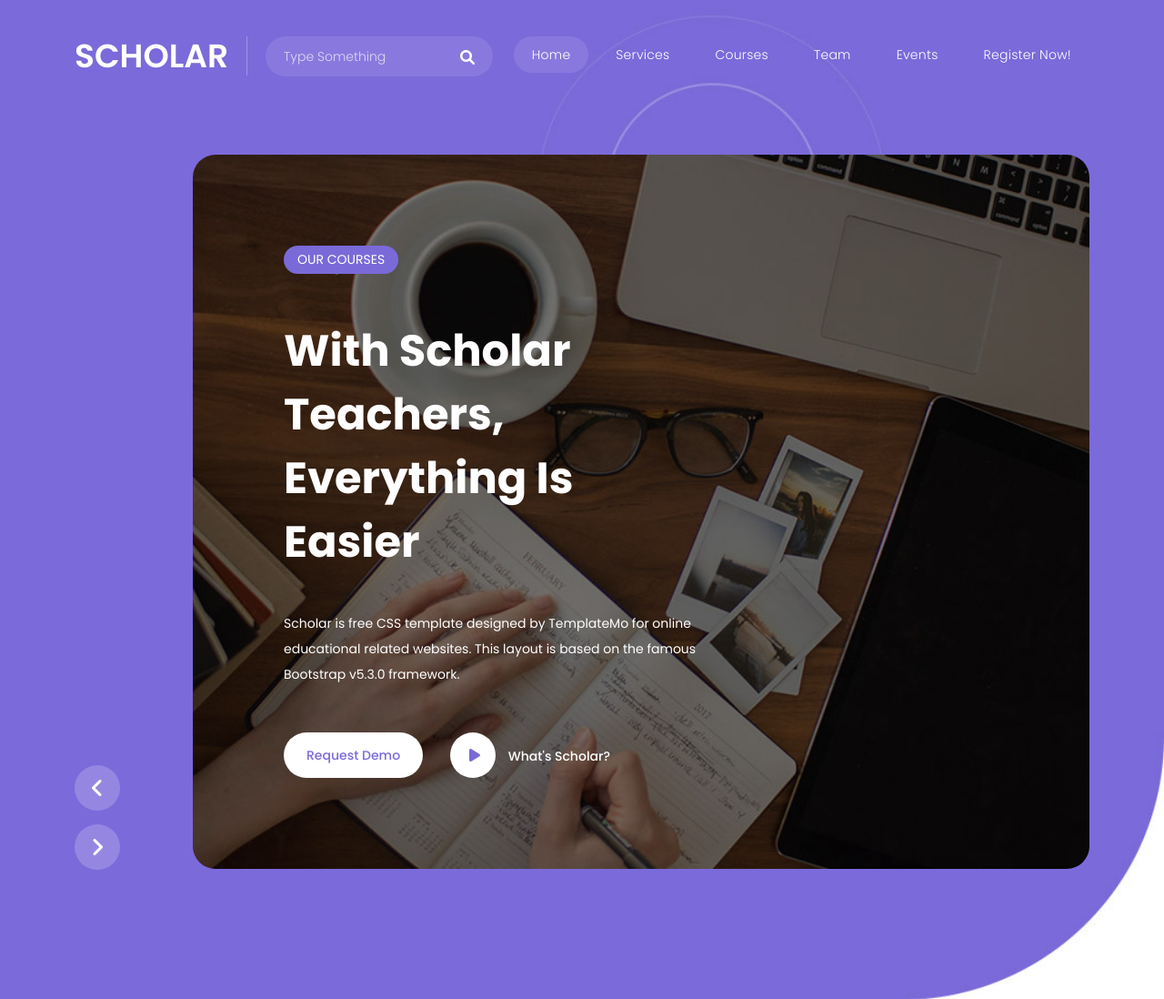
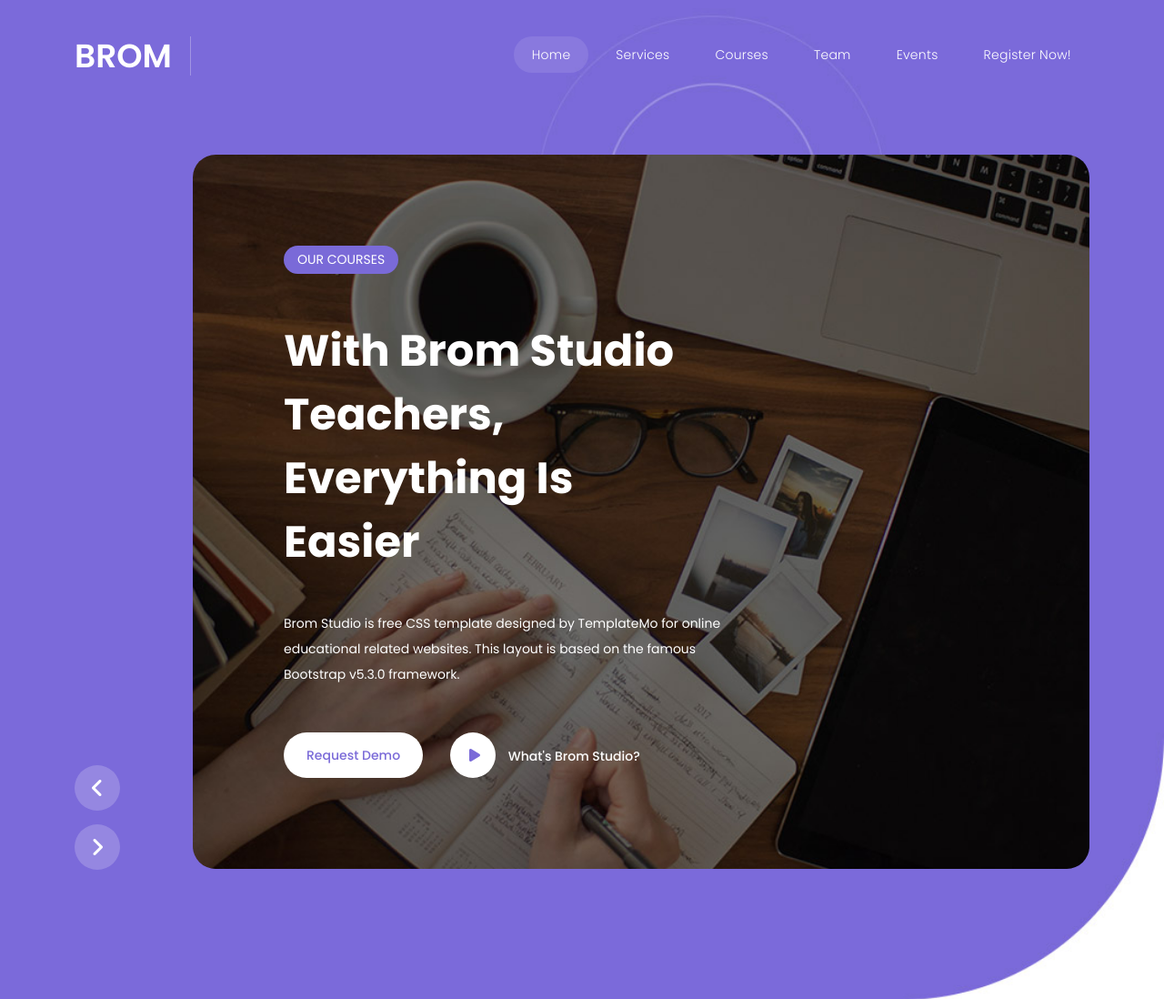
Before and after one commit to bromstudio/bromstudio.github.io, a plain HTML site: page index.html in a window 1280 px wide. Shown: the top 1098 px of the page at 91% size. Drawn offline with nearby package versions, Linux system fonts and the light colour scheme.

Commit message:
update: brand

```diff
--- a/assets/css/templatemo-scholar.css
+++ b/assets/css/templatemo-scholar.css
@@ -1,8 +1,8 @@
 /*
 
-TemplateMo 586 Scholar
-
-https://templatemo.com/tm-586-scholar
+TemplateMo 586 Brom Studio
+
+https://templatemo.com/tm-586-Brom Studio
 
 */
 
--- a/index.html
+++ b/index.html
@@ -7,7 +7,7 @@
     <meta name="viewport" content="width=device-width, initial-scale=1, shrink-to-fit=no">
     <link href="https://fonts.googleapis.com/css2?family=Poppins:wght@100;200;300;400;500;600;700;800;900&display=swap" rel="stylesheet">
 
-    <title>Scholar - Online School HTML5 Template</title>
+    <title>Brom Studio - Digital Agency</title>
 
     <!-- Bootstrap core CSS -->
     <link href="vendor/bootstrap/css/bootstrap.min.css" rel="stylesheet">
@@ -51,16 +51,11 @@ https://templatemo.com/tm-586-scholar
                 <nav class="main-nav">
                     <!-- ***** Logo Start ***** -->
                     <a href="index.html" class="logo">
-                        <h1>Scholar</h1>
+                        <h1>Brom</h1>
                     </a>
                     <!-- ***** Logo End ***** -->
                     <!-- ***** Serach Start ***** -->
-                    <div class="search-input">
-                      <form id="search" action="#">
-                        <input type="text" placeholder="Type Something" id='searchText' name="searchKeyword" onkeypress="handle" />
-                        <i class="fa fa-search"></i>
-                      </form>
-                    </div>
+
                     <!-- ***** Serach Start ***** -->
                     <!-- ***** Menu Start ***** -->
                     <ul class="nav">
@@ -90,14 +85,14 @@ https://templatemo.com/tm-586-scholar
             <div class="item item-1">
               <div class="header-text">
                 <span class="category">Our Courses</span>
-                <h2>With Scholar Teachers, Everything Is Easier</h2>
-                <p>Scholar is free CSS template designed by TemplateMo for online educational related websites. This layout is based on the famous Bootstrap v5.3.0 framework.</p>
+                <h2>With Brom Studio Teachers, Everything Is Easier</h2>
+                <p>Brom Studio is free CSS template designed by TemplateMo for online educational related websites. This layout is based on the famous Bootstrap v5.3.0 framework.</p>
                 <div class="buttons">
                   <div class="main-button">
                     <a href="#">Request Demo</a>
                   </div>
                   <div class="icon-button">
-                    <a href="#"><i class="fa fa-play"></i> What's Scholar?</a>
+                    <a href="#"><i class="fa fa-play"></i> What's Brom Studio?</a>
                   </div>
                 </div>
               </div>
@@ -219,7 +214,7 @@ https://templatemo.com/tm-586-scholar
             <div class="accordion-item">
               <h2 class="accordion-header" id="headingThree">
                 <button class="accordion-button collapsed" type="button" data-bs-toggle="collapse" data-bs-target="#collapseThree" aria-expanded="false" aria-controls="collapseThree">
-                  Why SCHOLAR is the best?
+                  Why Brom Studio is the best?
                 </button>
               </h2>
               <div id="collapseThree" class="accordion-collapse collapse" aria-labelledby="headingThree" data-bs-parent="#accordionExample">
@@ -485,7 +480,7 @@ https://templatemo.com/tm-586-scholar
               </div>
             </div>
             <div class="item">
-              <p>“Scholar is free website template provided by TemplateMo for educational related websites. This CSS layout is based on Bootstrap v5.3.0 framework.”</p>
+              <p>“Brom Studio is free website template provided by TemplateMo for educational related websites. This CSS layout is based on Bootstrap v5.3.0 framework.”</p>
               <div class="author">
                 <img src="assets/images/testimonial-author.jpg" alt="">
                 <span class="category">Digital Animator</span>
@@ -665,7 +660,7 @@ https://templatemo.com/tm-586-scholar
   <footer>
     <div class="container">
       <div class="col-lg-12">
-        <p>Copyright © 2036 Scholar Organization. All rights reserved. &nbsp;&nbsp;&nbsp; Design: <a href="https://templatemo.com" rel="nofollow" target="_blank">TemplateMo</a></p>
+        <p>Copyright © 2036 Brom Studio Organization. All rights reserved. &nbsp;&nbsp;&nbsp; Design: <a href="https://templatemo.com" rel="nofollow" target="_blank">TemplateMo</a></p>
       </div>
     </div>
   </footer>
```
